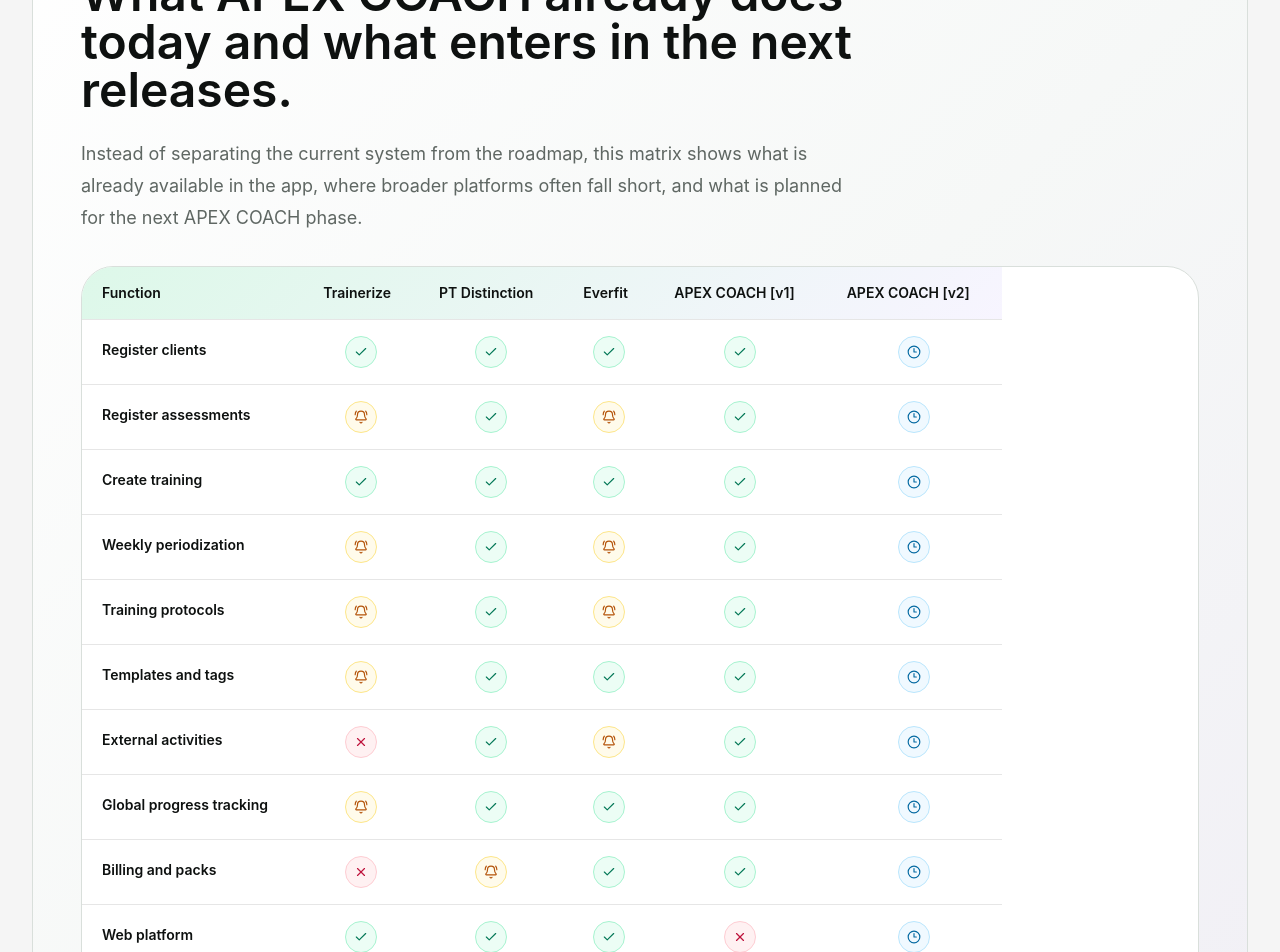
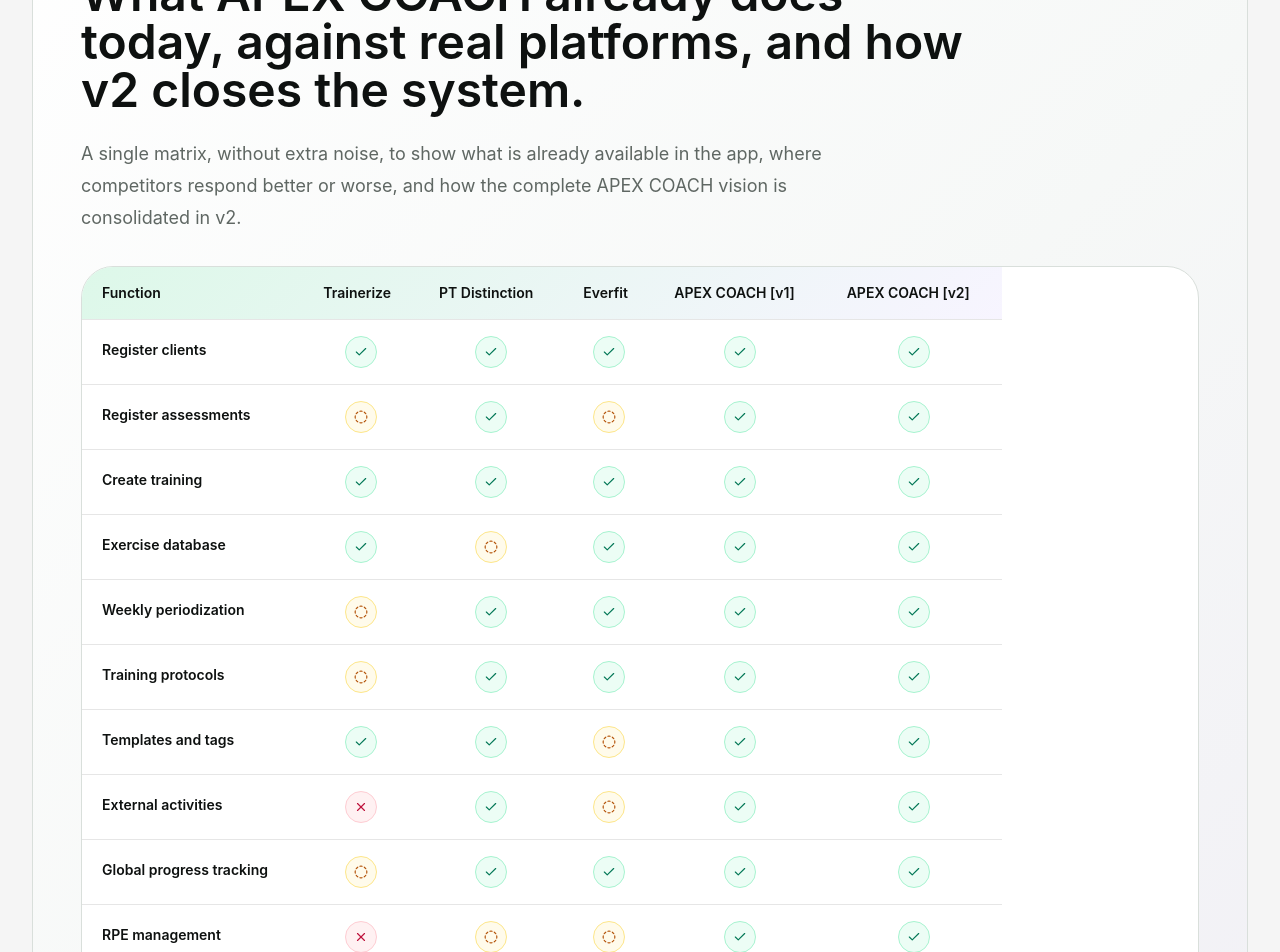
Before and after one commit to potter-53/apexcoach-web, a Next.js app: page / in a window 1280 px wide. Shown: the part 6120-7072 px from the top of the page. Built offline with nearby package versions, Linux system fonts and the light colour scheme.

Commit message:
Refine feature matrix statuses and expand app comparison

```diff
--- a/src/App.jsx
+++ b/src/App.jsx
@@ -1,6 +1,6 @@
 import { useEffect, useState } from "react";
 import Link from "next/link";
-import { ArrowRight, BellRing, Check, ChevronDown, Clock3, CreditCard, Menu, Smartphone, Sparkles, Target, Users, X } from "lucide-react";
+import { ArrowRight, Check, ChevronDown, CircleDashed, Clock3, CreditCard, Menu, Smartphone, Sparkles, Target, Users, X } from "lucide-react";
 
 import { trackEvent } from "./lib/analytics";
 import { COACH_LANGUAGE_OPTIONS, applyCoachLocale, getInitialBrowserLocale } from "./lib/coach-locale";
@@ -631,32 +631,38 @@
 
   const rows = isPt
     ? [
-        ["Registar clients", "yes", "yes", "yes", "yes", "soon"],
-        ["Registar assessments", "partial", "yes", "partial", "yes", "soon"],
-        ["Criar treinos", "yes", "yes", "yes", "yes", "soon"],
-        ["Periodização semanal", "partial", "yes", "partial", "yes", "soon"],
-        ["Protocolos de treino", "partial", "yes", "partial", "yes", "soon"],
-        ["Templates e tags", "partial", "yes", "yes", "yes", "soon"],
-        ["Atividades externas", "no", "yes", "partial", "yes", "soon"],
-        ["Tracking global da evolução", "partial", "yes", "yes", "yes", "soon"],
-        ["Faturação e packs", "no", "partial", "yes", "yes", "soon"],
-        ["Plataforma web", "yes", "yes", "yes", "no", "soon"],
-        ["Health app connect", "partial", "partial", "partial", "no", "soon"],
-        ["Automatismos", "partial", "partial", "partial", "partial", "soon"],
+        ["Registar clients", "yes", "yes", "yes", "yes", "yes"],
+        ["Registar assessments", "partial", "yes", "partial", "yes", "yes"],
+        ["Criar treinos", "yes", "yes", "yes", "yes", "yes"],
+        ["Base de dados de exercícios", "yes", "partial", "yes", "yes", "yes"],
+        ["Periodização semanal", "partial", "yes", "yes", "yes", "yes"],
+        ["Protocolos de treino", "partial", "yes", "yes", "yes", "yes"],
+        ["Templates e tags", "yes", "yes", "partial", "yes", "yes"],
+        ["Atividades externas", "no", "yes", "partial", "yes", "yes"],
+        ["Tracking global da evolução", "partial", "yes", "yes", "yes", "yes"],
+        ["Gestão de PSE", "no", "partial", "partial", "yes", "yes"],
+        ["Faturação e packs", "yes", "yes", "yes", "yes", "yes"],
+        ["App para o client", "yes", "yes", "yes", "yes", "yes"],
+        ["Plataforma web", "yes", "yes", "yes", "no", "yes"],
+        ["Health app connect", "yes", "partial", "partial", "no", "yes"],
+        ["Automatismos", "partial", "yes", "yes", "partial", "yes"],
       ]
     : [
-        ["Register clients", "yes", "yes", "yes", "yes", "soon"],
-        ["Register assessments", "partial", "yes", "partial", "yes", "soon"],
-        ["Create training", "yes", "yes", "yes", "yes", "soon"],
-        ["Weekly periodization", "partial", "yes", "partial", "yes", "soon"],
-        ["Training protocols", "partial", "yes", "partial", "yes", "soon"],
-        ["Templates and tags", "partial", "yes", "yes", "yes", "soon"],
-        ["External activities", "no", "yes", "partial", "yes", "soon"],
-        ["Global progress tracking", "partial", "yes", "yes", "yes", "soon"],
-        ["Billing and packs", "no", "partial", "yes", "yes", "soon"],
-        ["Web platform", "yes", "yes", "yes", "no", "soon"],
-        ["Health app connect", "partial", "partial", "partial", "no", "soon"],
-        ["Automations", "partial", "partial", "partial", "partial", "soon"],
+        ["Register clients", "yes", "yes", "yes", "yes", "yes"],
+        ["Register assessments", "partial", "yes", "partial", "yes", "yes"],
+        ["Create training", "yes", "yes", "yes", "yes", "yes"],
+        ["Exercise database", "yes", "partial", "yes", "yes", "yes"],
+        ["Weekly periodization", "partial", "yes", "yes", "yes", "yes"],
+        ["Training protocols", "partial", "yes", "yes", "yes", "yes"],
+        ["Templates and tags", "yes", "yes", "partial", "yes", "yes"],
+        ["External activities", "no", "yes", "partial", "yes", "yes"],
+        ["Global progress tracking", "partial", "yes", "yes", "yes", "yes"],
+        ["RPE management", "no", "partial", "partial", "yes", "yes"],
+        ["Billing and packs", "yes", "yes", "yes", "yes", "yes"],
+        ["Client app", "yes", "yes", "yes", "yes", "yes"],
+        ["Web platform", "yes", "yes", "yes", "no", "yes"],
+        ["Health app connect", "yes", "partial", "partial", "no", "yes"],
+        ["Automations", "partial", "yes", "yes", "partial", "yes"],
       ];
 
   function renderStatus(value) {
@@ -673,14 +679,9 @@
         label: isPt ? "Não" : "No",
       },
       partial: {
-        icon: <BellRing size={14} />,
+        icon: <CircleDashed size={14} />,
         className: "border-amber-200 bg-amber-50 text-amber-700",
         label: isPt ? "Parcial" : "Partial",
-      },
-      soon: {
-        icon: <Clock3 size={14} />,
-        className: "border-sky-200 bg-sky-50 text-sky-700",
-        label: isPt ? "Coming soon" : "Coming soon",
       },
     }[status];
 
@@ -726,7 +727,6 @@
             { key: "yes", label: isPt ? "Disponível" : "Available" },
             { key: "partial", label: isPt ? "Parcial" : "Partial" },
             { key: "no", label: isPt ? "Não disponível" : "Not available" },
-            { key: "soon", label: isPt ? "Planeado para v2" : "Planned for v2" },
           ].map((item) => (
             <div key={item.key} className="inline-flex items-center gap-2 rounded-full border border-[var(--border)] bg-white px-3 py-2">
               {renderStatus(item.key)}
@@ -1047,13 +1047,13 @@
               <div>
                 <h2 className="max-w-4xl text-4xl font-semibold leading-tight text-[var(--text)] sm:text-5xl">
                   {lang === "pt"
-                    ? "O que a APEX COACH jÃ¡ faz hoje e o que entra nas prÃ³ximas versÃµes."
-                    : "What APEX COACH already does today and what enters in the next releases."}
+                    ? "O que a APEX COACH faz hoje, face a plataformas reais, e como a v2 fecha o sistema."
+                    : "What APEX COACH already does today, against real platforms, and how v2 closes the system."}
                 </h2>
                 <p className="mt-6 max-w-3xl text-lg leading-8 text-[var(--text-muted)]">
                   {lang === "pt"
-                    ? "Em vez de separar o sistema atual do roadmap, esta matriz mostra diretamente o que jÃ¡ estÃ¡ disponÃ­vel na app, onde plataformas generalistas costumam ficar curtas e o que estÃ¡ previsto para a prÃ³xima fase da APEX COACH."
-                    : "Instead of separating the current system from the roadmap, this matrix shows what is already available in the app, where broader platforms often fall short, and what is planned for the next APEX COACH phase."}
+                    ? "Uma única matriz, sem ruído, para mostrar o que já está disponível na app, onde a concorrência responde melhor ou pior, e como a visão completa da APEX COACH fica consolidada na v2."
+                    : "A single matrix, without extra noise, to show what is already available in the app, where competitors respond better or worse, and how the complete APEX COACH vision is consolidated in v2."}
                 </p>
               </div>
               <div>
```
